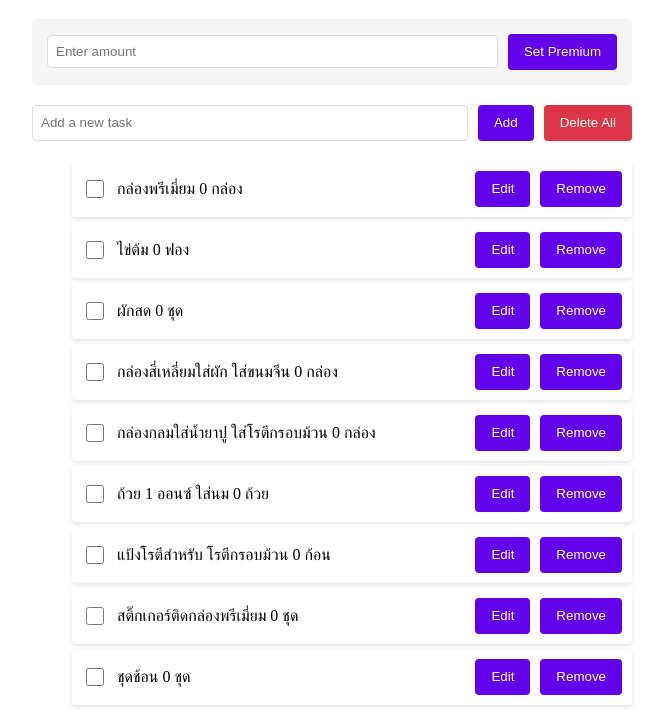
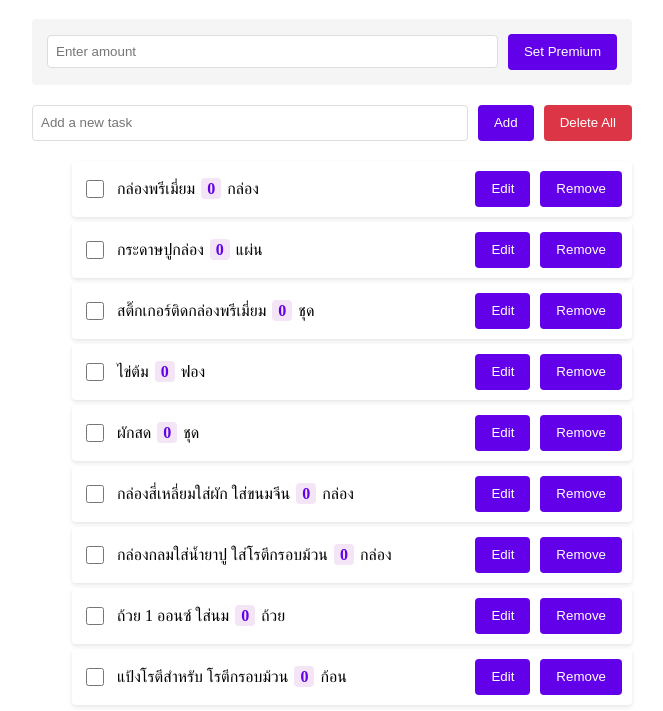
Before and after one commit to nattyait/guroti-todolist, a website: page index.html in a window 1280 px wide. Shown: the part 89-800 px from the top of the page, without its empty margins (308-971 px from the left). Drawn offline with Linux system fonts and the light colour scheme.

Commit message:
Style for amount to make it stand out, add more predefined data

```diff
--- a/script.js
+++ b/script.js
@@ -22,10 +22,11 @@ class TaskManager {
                 let text = task.text;
                 // Handle {{amount*2}} format
                 text = text.replace(/{{amount\*(\d+)}}/, (match, multiplier) => {
-                    return amount * parseInt(multiplier);
+                    const calculatedAmount = amount * parseInt(multiplier);
+                    return `<span class="amount">${calculatedAmount}</span>`;
                 });
                 // Handle {{amount}} format
-                text = text.replace(/{{amount}}/, amount);
+                text = text.replace(/{{amount}}/, `<span class="amount">${amount}</span>`);
 
                 return {
                     text: text,
@@ -88,17 +89,18 @@ class TaskManager {
         const checkbox = document.createElement('input');
         checkbox.type = 'checkbox';
         checkbox.checked = task.completed;
+
+        // Create task text span
+        const taskSpan = document.createElement('span');
+        taskSpan.innerHTML = task.text;
+        if (task.completed) {
+            taskSpan.classList.add('completed');
+        }
+
         checkbox.addEventListener('change', () => {
             taskSpan.classList.toggle('completed');
             this.updateTaskStatus(task.text, checkbox.checked);
         });
-
-        // Create task text span
-        const taskSpan = document.createElement('span');
-        taskSpan.textContent = task.text;
-        if (task.completed) {
-            taskSpan.classList.add('completed');
-        }
 
         // Create edit button
         const editButton = document.createElement('button');
--- a/styles.css
+++ b/styles.css
@@ -93,3 +93,12 @@ span {
     text-decoration: line-through;
     color: #888;
 }
+
+.amount {
+    font-weight: bold;
+    color: #6200ea;
+    background-color: #f3e5f5;
+    padding: 2px 6px;
+    border-radius: 4px;
+    margin: 0 2px;
+}
--- a/tasks.json
+++ b/tasks.json
@@ -2,6 +2,14 @@
     "tasks": [
         {
             "text": "กล่องพรีเมี่ยม {{amount}} กล่อง",
+            "completed": false
+        },
+        {
+            "text": "กระดาษปูกล่อง {{amount}} แผ่น",
+            "completed": false
+        },
+        {
+            "text": "สติ๊กเกอร์ติดกล่องพรีเมี่ยม {{amount}} ชุด",
             "completed": false
         },
         {
@@ -29,7 +37,7 @@
             "completed": false
         },
         {
-            "text": "สติ๊กเกอร์ติดกล่องพรีเมี่ยม {{amount}} ชุด",
+            "text": "ขวดแอปเปิ้ลใส่น้ำ {{amount}} ขวด",
             "completed": false
         },
         {
```
